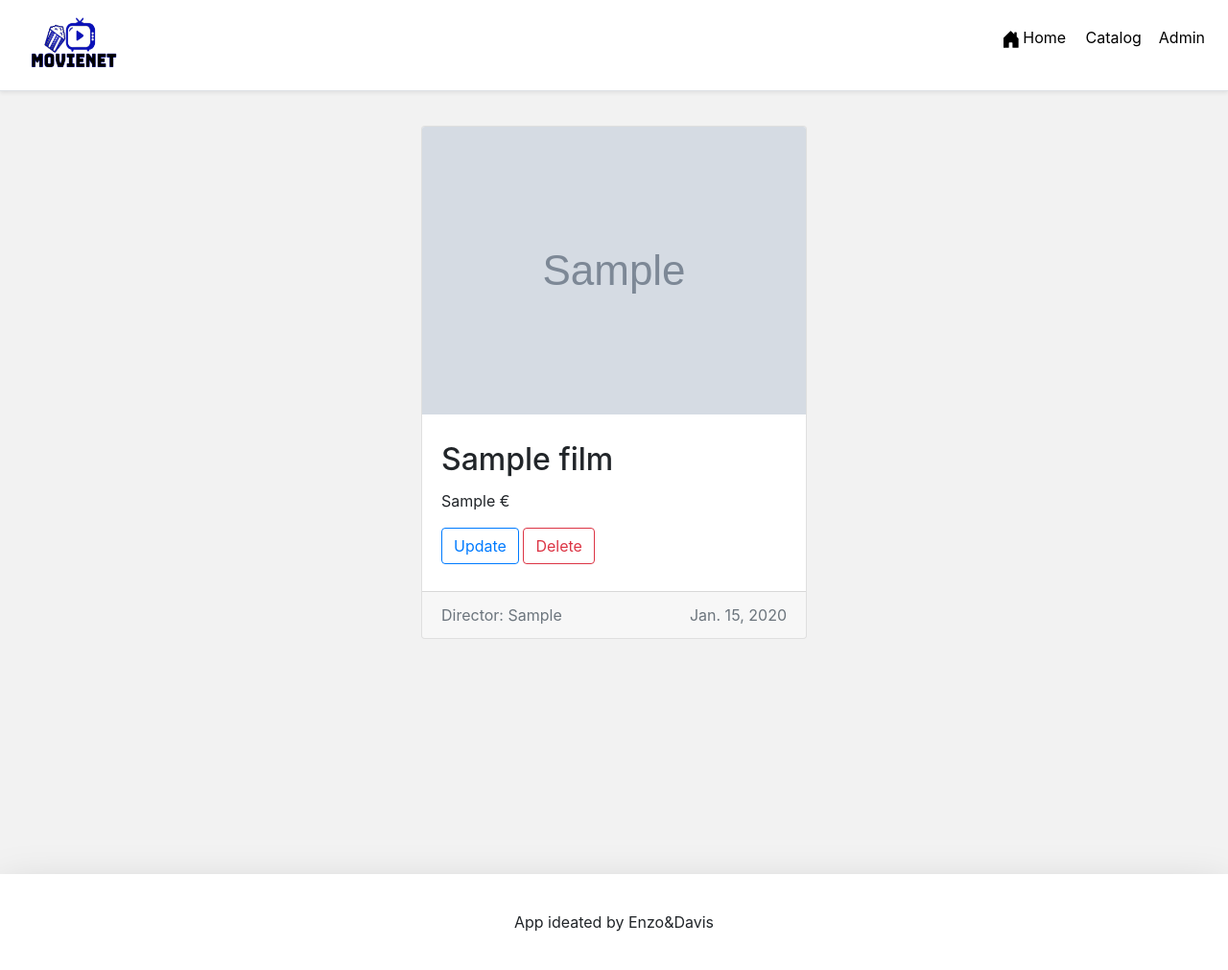
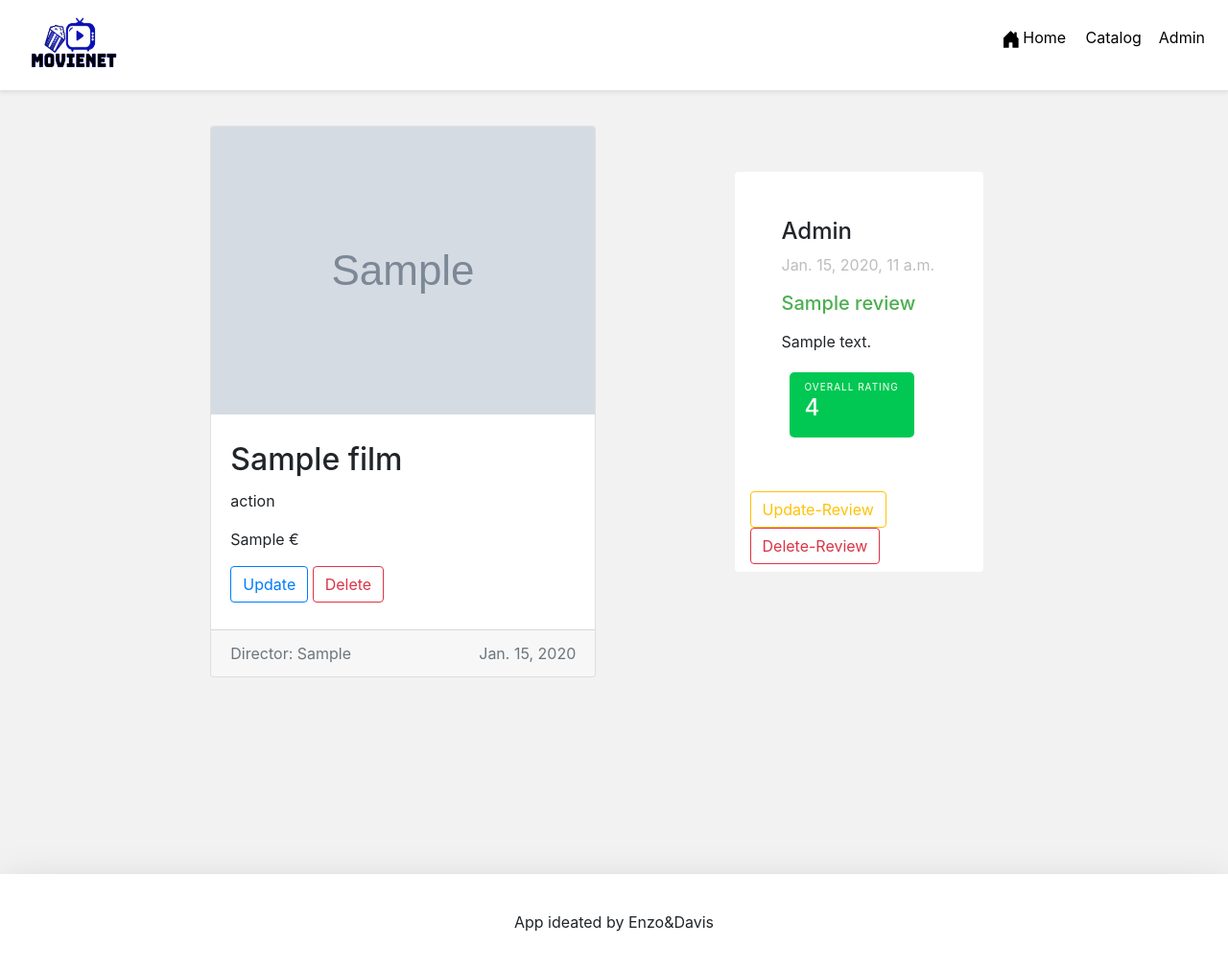
Before and after one commit to bskenzo/Progetto_Tecnologie, a Django app: page /movie/1/detail in a window 1280 px wide. Shown: the whole page at 96% size. Run offline with Django 3.2, Linux system fonts and the light colour scheme; a user stored in the database is signed in; data comes from the database, SQL or seed files in the repository; tables that the repository leaves empty hold one stand-in row (values such as "Sample post"); grey boxes marked "Sample" are stand-in pictures.

Commit message:
Review model and css

```diff
--- a/movie/admin.py
+++ b/movie/admin.py
@@ -1,6 +1,7 @@
 from django.contrib import admin
 
 # Register your models here.
-from movie.models import Film
+from movie.models import Film, Review
 
 admin.site.register(Film)
+admin.site.register(Review)
--- a/movie/models.py
+++ b/movie/models.py
@@ -1,10 +1,22 @@
+from django.core.validators import MinValueValidator, MaxValueValidator
 from django.db import models
 from account.models import Account
+from movienet import settings
+
+CATEGORY_CHOICES = (
+    ('action', 'Action'),
+    ('drama', 'Drama'),
+    ('comedy', 'Comedy'),
+    ('romance', 'Romance'),
+    ('horror', 'Horror'),
+    ('noir', 'Noir'),
+    ('western', 'Western'),
+)
 
 
 class Film(models.Model):
     title = models.CharField(max_length=100)
-    genre = models.CharField(max_length=250)
+    genre = models.CharField(max_length=25, choices=CATEGORY_CHOICES)
     director = models.CharField(max_length=250)
     plot = models.TextField(max_length=250)
     poster = models.ImageField(upload_to='images/')
@@ -14,3 +26,17 @@ class Film(models.Model):
 
     def __str__(self):
         return self.title
+
+
+class Review(models.Model):
+
+    writer = models.ForeignKey(settings.AUTH_USER_MODEL, on_delete=models.DO_NOTHING)
+    reviewed_film = models.ForeignKey(settings.AUTH_MOVIE_MODEL, related_name='reviews', on_delete=models.CASCADE)
+    title = models.CharField(max_length=100)
+    content = models.TextField()
+    rating = models.IntegerField(default=1, validators=[MinValueValidator(1), MaxValueValidator(5)])
+    spoiler = models.BooleanField(default=False)
+    date_posted = models.DateTimeField(auto_now_add=True, verbose_name="date published")
+
+    def __str__(self):
+        return f'{self.writer} -- {self.reviewed_film_id}'
--- a/movie/static/css/detail.css
+++ b/movie/static/css/detail.css
@@ -9,3 +9,22 @@
 .container {
     padding: 20px;
 }
+
+.sm-text {
+    font-size: 10px;
+    letter-spacing: 1px
+}
+
+.green-tab {
+    background-color: #00C853;
+    color: #fff;
+    border-radius: 5px;
+}
+
+.grey-text {
+    color: #BDBDBD
+}
+
+.green-text {
+    color: #4CAF50
+}
--- a/movie/templates/movie/create.html
+++ b/movie/templates/movie/create.html
@@ -7,6 +7,7 @@
         <h1 class="h3 mb-3 font-weight-normal">Upload new Film</h1>
         {{ form | crispy }}
         <button type="submit" class="btn btn-outline-success m-auto">Create</button>
+        <a href="{% url 'movie:list' %}" class="btn btn-outline-primary m-auto">Cancel</a>
     </form>
 
 {% endblock content %}
--- a/movie/templates/movie/detail.html
+++ b/movie/templates/movie/detail.html
@@ -18,15 +18,19 @@
         {% endif %}
 
         <div class="row">
-            <!-- Blog post -->
+            <!-- Film post -->
             <div class="card m-auto">
                 <img class="card-img-top" src="{{ object.poster.url }}" alt="">
                 <div class="card-body my-2">
                     <h2 class="card-title">{{ object.title }}</h2>
+                    <p class="card-text">{{ object.genre }}</p>
                     <p class="card-text">{{ object.price }} €</p>
                     {% if user.is_staff %}
                         <a href="{% url 'movie:update-film' object.pk %}" class="btn btn-outline-primary">Update</a>
                         <a href="{% url 'movie:delete-film' object.pk %}" class="btn btn-outline-danger">Delete</a>
+                    {% endif %}
+                    {% if user.is_subscribe == 'True' %}
+                        <a href="{% url 'movie:create-review' object.pk %}" class="btn btn-outline-primary">Review</a>
                     {% endif %}
                 </div>
                 <div class="card-footer text-muted">
@@ -35,7 +39,50 @@
                 </div>
             </div>
 
-            <!-- end Blog post -->
+            <!-- end Film post -->
+            {% for r in review %}
+                {% if r.reviewed_film_id == object.pk %}
+                    <div class="px-0 py-5 mx-auto">
+                        <div class="row justify-content-center mx-0 mx-md-auto">
+                            <div class="col-lg-10 col-md-11 px-1 px-sm-2">
+                                <div class="card border-0 px-3">
+                                    <!-- top row -->
+                                    <div class="row bg-light">
+                                    </div> <!-- Review by user -->
+                                    <div class="review p-5">
+                                        <div class="row d-flex">
+                                            <div class="d-flex flex-column">
+                                                <h4>{{ r.writer.username | capfirst }}</h4>
+                                                <p class="grey-text">{{ r.date_posted }}</p>
+                                            </div>
+                                        </div>
+                                        <div class="row pb-3">
+                                            <div class="green-text">
+                                                <h5 class="mb-0">{{ r.title }}</h5>
+                                            </div>
+                                        </div>
+                                        <div class="row pb-1">
+                                            <p>{{ r.content }}</p>
+                                        </div>
+                                        <div class="d-flex row">
+                                            <div class="green-tab p-2 px-3 mx-2">
+                                                <p class="sm-text mb-0">OVERALL RATING</p>
+                                                <h4>{{ r.rating }}</h4>
+                                            </div>
+                                        </div>
+                                    </div>
+                                    {% if r.writer == user %}
+                                        <div class="my-2 mx-auto">
+                                            <a href="{% url 'movie:update-review' r.pk %}" class="btn btn-outline-warning">Update-Review</a>
+                                            <a href="{% url 'movie:delete-review' r.pk %}" class="btn btn-outline-danger">Delete-Review</a>
+                                        </div>
+                                    {% endif %}
+                                </div>
+                            </div>
+                        </div>
+                    </div>
+                {% endif %}
+            {% endfor %}
         </div>
     </div>
 
--- a/movie/urls.py
+++ b/movie/urls.py
@@ -1,7 +1,8 @@
 from django.contrib.admin.views.decorators import staff_member_required
 from django.urls import path
 
-from movie.views import FilmCreateView, FilmDetailView, FilmUpdateView, FilmDeleteView, MovieListView
+from movie.views import FilmCreateView, FilmDetailView, FilmUpdateView, FilmDeleteView, MovieListView, ReviewCreateView, \
+    ReviewUpdateView, ReviewDeleteView
 
 app_name = 'movie'
 
@@ -11,4 +12,7 @@ urlpatterns = [
     path('<int:pk>/update', staff_member_required(FilmUpdateView.as_view()), name='update-film'),
     path('<int:pk>/delete', staff_member_required(FilmDeleteView.as_view()), name='delete-film'),
     path('list/', MovieListView.as_view(), name='list'),
+    path('<int:pk>/create-review/', ReviewCreateView.as_view(), name='create-review'),
+    path('<int:pk>/update-review/', ReviewUpdateView.as_view(), name='update-review'),
+    path('<int:pk>/delete-review/', ReviewDeleteView.as_view(), name='delete-review'),
 ]
--- a/movie/views.py
+++ b/movie/views.py
@@ -8,8 +8,10 @@ from django.views.generic.list import ListView
 from django.shortcuts import render, redirect
 
 # Create your views here.
-from movie.forms import FilmForm
-from movie.models import Film
+from account.models import Account
+from movie.forms import FilmForm, ReviewForm
+from movie.mixins import AuthorRequiredMixin
+from movie.models import Film, CATEGORY_CHOICES, Review
 
 
 class FilmCreateView(LoginRequiredMixin, CreateView):
@@ -37,6 +39,11 @@ class FilmDetailView(DetailView):
     model = Film
     template_name = 'movie/detail.html'
 
+    def get_context_data(self, **kwargs):
+        context = super().get_context_data(**kwargs)
+        context['review'] = Review.objects.all()
+        return context
+
 
 class FilmUpdateView(LoginRequiredMixin, UpdateView):
     model = Film
@@ -46,7 +53,7 @@ class FilmUpdateView(LoginRequiredMixin, UpdateView):
     def dispatch(self, request, *args, **kwargs):
 
         prod = Film.objects.get(id=self.get_object().pk)
-        context = {'prod': prod}
+        context = {'prod': prod, 'choices': CATEGORY_CHOICES}
 
         if request.method == "POST":
             if len(request.FILES) != 0:
@@ -70,7 +77,7 @@ class FilmUpdateView(LoginRequiredMixin, UpdateView):
 class FilmDeleteView(LoginRequiredMixin, DeleteView):
     model = Film
     template_name = 'movie/delete.html'
-    success_url = reverse_lazy('home')
+    success_url = reverse_lazy('movie:list')
 
 
 class MovieListView(ListView):
@@ -78,6 +85,57 @@ class MovieListView(ListView):
     template_name = 'movie/movielist.html'
     context_object_name = 'films'
 
-    # def dispatch(self, request, *args, **kwargs):
-    #
-    #     context['']
+
+# class TopListView(LoginRequiredMixin, ListView):
+#     model = Review
+#     template_name = 'movie/toplist.html'
+#     context_object_name = 'films'
+#
+#     def get_queryset(self):
+#         return Film.objects.annotate(avg_rating=Avg('reviews__rating')).order_by('-avg_rating')
+
+
+class ReviewCreateView(LoginRequiredMixin, CreateView):
+
+    model = Review
+    form_class = ReviewForm
+    template_name = 'movie/createreview.html'
+
+    def dispatch(self, request, *args, **kwargs):
+        context = {}
+
+        user = request.user
+        if not user.is_authenticated:
+            return redirect('must_authenticate')
+
+        if user.is_subscribe == 'not_active':
+            return redirect('account:pricing')
+
+        form = ReviewForm(request.POST or None, request.FILES or None)
+        if form.is_valid():
+            obj = form.save(commit=False)
+            writer = Account.objects.filter(email=user.email).first()
+            reviewed_film = kwargs['pk']
+            obj.writer = writer
+            print(obj)
+            obj.reviewed_film_id = reviewed_film
+            obj.save()
+            return redirect('movie:film-detail', kwargs['pk'])
+
+        context['form'] = form
+
+        return render(request, 'movie/createreview.html', context)
+
+
+class ReviewUpdateView(LoginRequiredMixin, AuthorRequiredMixin, UpdateView):
+
+    model = Review
+    form_class = ReviewForm
+    template_name = 'movie/updatereview.html'
+    success_url = reverse_lazy('movie:list')
+
+
+class ReviewDeleteView(LoginRequiredMixin, AuthorRequiredMixin, DeleteView):
+    model = Review
+    template_name = 'movie/deletereview.html'
+    success_url = reverse_lazy('movie:list')
--- a/movienet/settings.py
+++ b/movienet/settings.py
@@ -80,6 +80,7 @@ TEMPLATES = [
 ]
 
 AUTH_USER_MODEL = 'account.Account'
+AUTH_MOVIE_MODEL = 'movie.Film'
 
 WSGI_APPLICATION = 'movienet.wsgi.application'
 
```
Also changed, not shown: movie/forms.py (+12 -14 lines), movie/mixins.py (added, +10 -0 lines), movie/templates/movie/createreview.html (added, +12 -0 lines), movie/templates/movie/deletereview.html (added, +38 -0 lines), movie/templates/movie/update.html (+6 -2 lines), movie/templates/movie/updatereview.html (added, +13 -0 lines).
